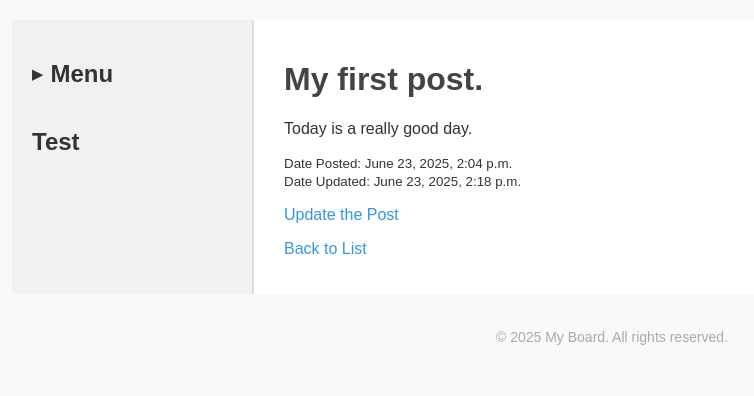
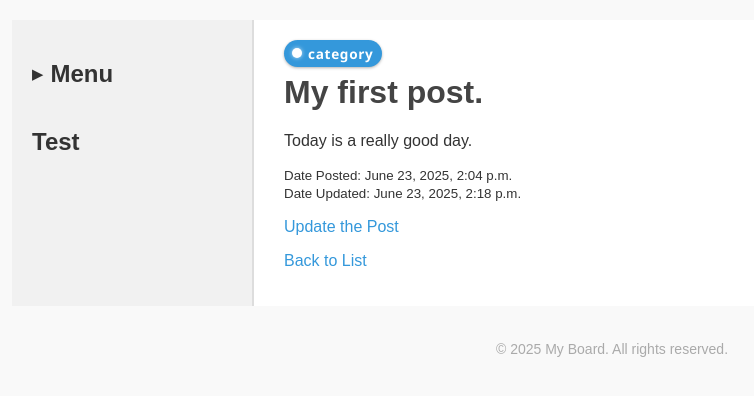
Before and after one commit to Melted-Choco/MyPage, a Django app: page /board/1/ in a window 1280 px wide. Shown: the part 140-536 px from the top of the page, without its empty margins (28-782 px from the left). Run offline with Django 5.2, Linux system fonts and the light colour scheme; data comes from the database, SQL or seed files in the repository; both versions use the stored data as it was after the commit; some libraries are stand-ins or nearby versions.

Commit message:
Update model & Redesign detail.html
Added 'category' to model, and changed 'post_date' setting.

```diff
--- a/mypage/board/models.py
+++ b/mypage/board/models.py
@@ -1,9 +1,20 @@
 from django.db import models
 
 class Post(models.Model):
+    CATEGORY_CHOICES = [
+        ('free', '자유'),
+        ('diary', '일기'),
+        ('activity', '활동'),
+    ]
+
+    category = models.CharField(
+        max_length=20,
+        choices=CATEGORY_CHOICES,
+        default='free'
+    )
     title = models.CharField(max_length=200)
     content = models.TextField()
-    post_date = models.DateTimeField("date posted", auto_now_add=True) # 객체 생성 시간 자동 저장
+    post_date = models.DateTimeField("date posted")
     update_date = models.DateTimeField("date updated", auto_now=True) # 저장될 때마다 매번 갱신
 
     def __str__(self):
--- a/mypage/board/templates/base.html
+++ b/mypage/board/templates/base.html
@@ -164,6 +164,34 @@
             font-size: 14px;
         }
 
+        /* detail.html */
+        #category-label {
+            display: inline-flex;
+            align-items: center;
+            font-size: 0.85rem;
+            background-color: #3498db;
+            color: white;
+            font-weight: bold;
+            font-family: "Segoe UI", Tahoma, Geneva, Verdana, sans-serif;
+            padding: 4px 8px;
+            border-radius: 9999px;
+            margin-bottom: 6px;
+            user-select: none; /* 드래그 방지 */
+            box-shadow: 0 1px 3px rgba(0, 0, 0, 0.3); /* 약간의 입체감 */
+            letter-spacing: 0.05em; /* 자간 */
+        }
+
+        #category-label::before {
+            content: "";
+            display: inline-block;
+            width: 10px;
+            height: 10px;
+            background-color: white;
+            border-radius: 50%; /* 원 형태 */
+            margin-right: 6px;
+            box-shadow: 0 0 4px rgba(255,255,255,0.7);
+        }
+
         /* create.html */
         #create-group {
             display: flex;
@@ -198,7 +226,7 @@
 
         #editor-container {
             width: 100%;
-            padding: 10px;
+            padding: 0px;
             font-size: 14px;
             margin-bottom: 12px;
         }
--- a/mypage/board/templates/board/detail.html
+++ b/mypage/board/templates/board/detail.html
@@ -3,7 +3,10 @@
 {% block title %}{{ post.title }}{% endblock %}
 
 {% block content %}
-<h1>{{ post.title }}</h1>
+<div id="category-label">
+    {{ post.get_category_display }}
+</div>
+<h1 style="margin-top: 1px;">{{ post.title }}</h1>
 
 {% if error_message %}
     <p><strong>{{ error_message }}</strong></p>
--- a/mypage/board/views.py
+++ b/mypage/board/views.py
@@ -1,6 +1,8 @@
 from django.shortcuts import render, get_object_or_404, redirect
 from django.views.decorators.csrf import csrf_exempt
 from django.core.paginator import Paginator
+from django.utils import timezone
+from datetime import datetime
 
 from .models import Post
 
@@ -22,9 +24,29 @@
     if request.method == 'GET':
         return render(request, "board/create.html")
     elif request.method == 'POST':
+        # request.POST[] : key가 없으면 예외(MultiValueDictKeyError) 발생
+        category = request.POST['category']
         title = request.POST['title']
         content = request.POST['content']
-        newPost = Post(title=title, content=content)
+
+        # request.POST.get() : key가 없으면 None 반환
+        is_checked = request.POST.get('rand_date')
+        selected_date = request.POST.get('selected_date')
+
+        if is_checked and selected_date:
+            try:
+                post_date = datetime.strptime(selected_date, '%Y-%m-%d')
+            except ValueError:
+                post_date = timezone.now()
+        else:
+            post_date = timezone.now()
+
+        newPost = Post(
+            category=category,
+            title=title,
+            content=content,
+            post_date=post_date
+        )
         newPost.save()
         url = '/board/' + str(newPost.id)
         return redirect(url)
```
Also changed, not shown: mypage/board/templates/board/create.html (+23 -2 lines), mypage/board/migrations/0001_initial.py, mypage/board/migrations/0002_alter_post_category.py (added), mypage/db.sqlite3.
